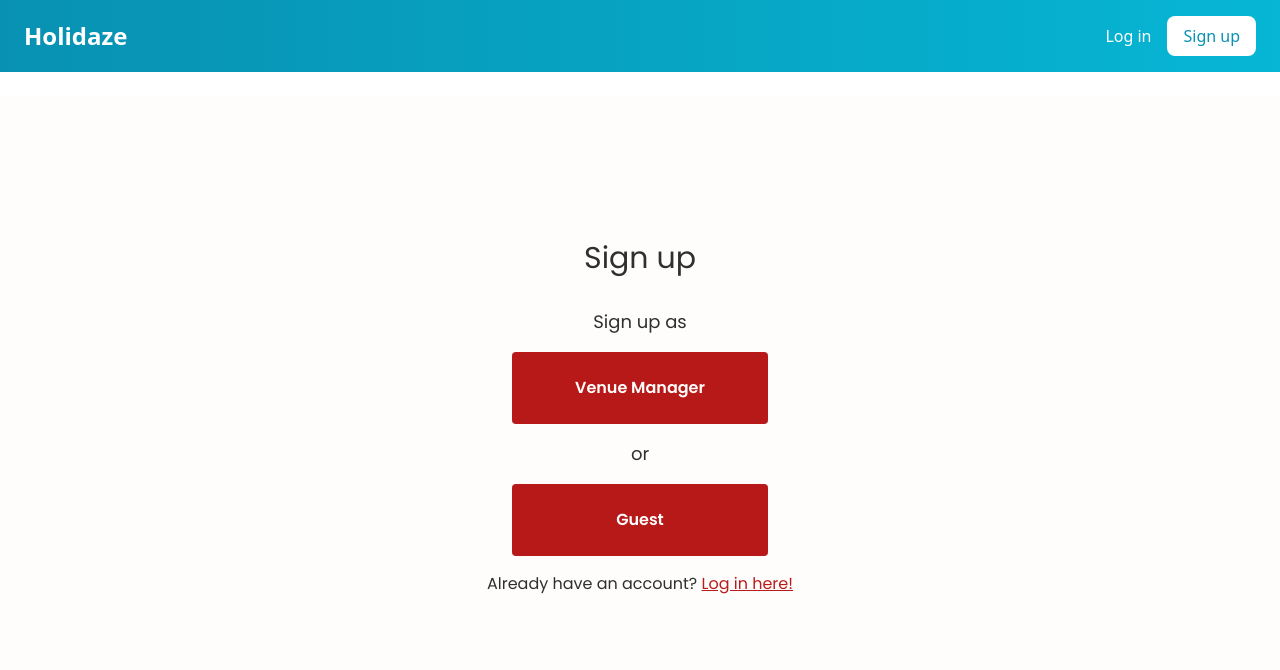
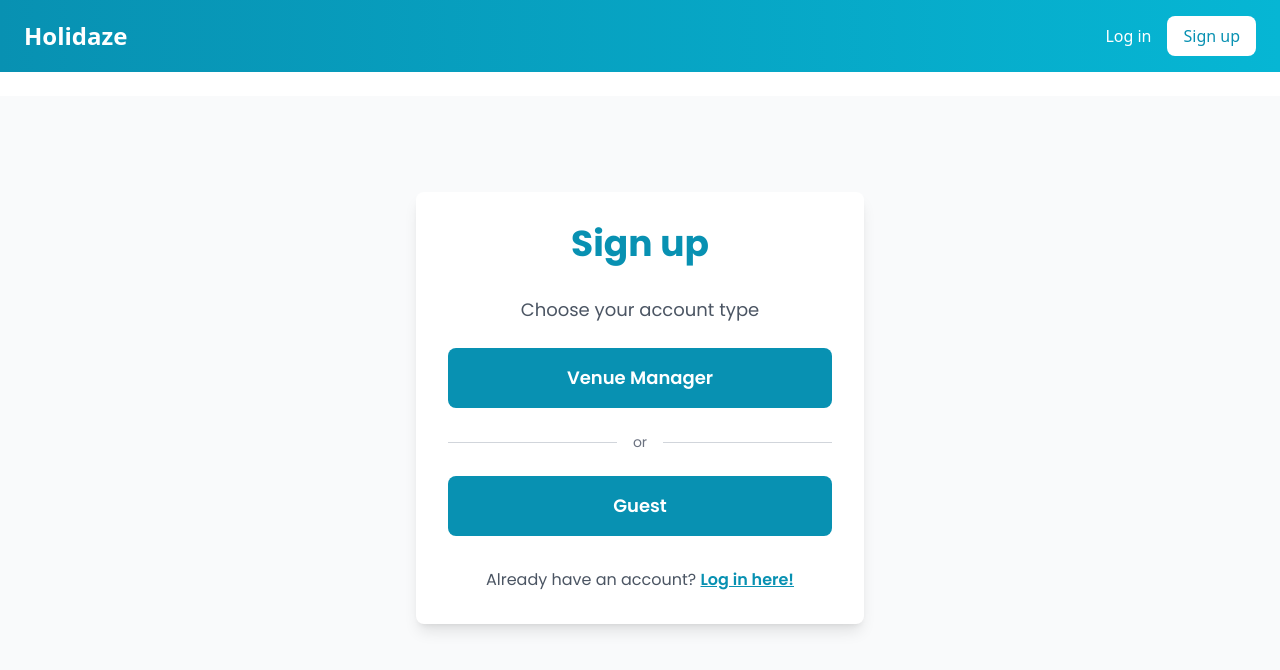
Before and after one commit to Bavy89/Holidaze, a React (Vite) app: page /signup in a window 1280 px wide. Shown: the top 670 px of the page. Built offline with nearby package versions, Linux system fonts and the light colour scheme.

Commit message:
Update SignUpPage.jsx

```diff
--- a/src/pages/SignUpPage.jsx
+++ b/src/pages/SignUpPage.jsx
@@ -55,124 +55,132 @@ const SignUpPage = () => {
 
   if (isSelectPage) {
     return (
-      <div className="flex flex-col items-center min-h-screen pt-36">
-        <h1 className="text-3xl text-text mb-8">Sign up</h1>
+      <div className="flex flex-col items-center min-h-screen pt-24 bg-gray-50">
+        <div className="w-full max-w-md p-8 bg-white rounded-lg shadow-lg">
+          <h1 className="text-4xl font-bold text-center text-cyan-600 mb-8">Sign up</h1>
 
-        <p className="text-lg mb-4 text-text">Sign up as</p>
+          <p className="text-lg mb-6 text-center text-gray-600">Choose your account type</p>
 
           <Link
             onClick={() => {
               setIsSelectPage(false);
               setIsVenueManger(true);
             }}
-          className="w-64 py-6 mb-4 bg-main-red text-background rounded font-semibold text-center"
+            className="w-full py-4 mb-6 bg-cyan-600 text-white rounded-lg font-semibold text-center hover:bg-cyan-700 transition-all duration-200 transform hover:-translate-y-1 hover:shadow-md flex items-center justify-center space-x-2"
           >
-          Venue Manager
+            <span className="text-lg">Venue Manager</span>
           </Link>
 
-        <p className="text-lg mb-4 text-text">or</p>
+          <div className="relative flex items-center justify-center mb-6">
+            <div className="border-t border-gray-300 w-full"></div>
+            <span className="bg-white px-4 text-gray-500 text-sm">or</span>
+            <div className="border-t border-gray-300 w-full"></div>
+          </div>
 
           <button
             onClick={() => {
               setIsSelectPage(false);
               setIsVenueManger(false);
             }}
-          className="w-64 py-6 mb-4 bg-main-red text-background rounded font-semibold text-center"
+            className="w-full py-4 mb-8 bg-cyan-600 text-white rounded-lg font-semibold text-center hover:bg-cyan-700 transition-all duration-200 transform hover:-translate-y-1 hover:shadow-md flex items-center justify-center space-x-2"
           >
-          Guest
+            <span className="text-lg">Guest</span>
           </button>
 
-        <p className="text-text">
+          <p className="text-center text-gray-600">
             Already have an account?{" "}
             <Link
               to="/login"
-            className="text-red-700 underline hover:text-red-800"
+              className="text-cyan-600 font-semibold hover:text-cyan-700 underline"
             >
               Log in here!
             </Link>
           </p>
         </div>
+      </div>
     );
   } else {
     return (
-      <div className="flex flex-col items-center min-h-screen p-6 pt-36">
-        <h1 className="text-3xl text-text mb-8">Sign up</h1>
+      <div className="flex flex-col items-center min-h-screen p-6 pt-24 bg-gray-50">
+        <div className="w-full max-w-md p-8 bg-white rounded-lg shadow-lg">
+          <h1 className="text-4xl font-bold text-center text-cyan-600 mb-8">Sign up</h1>
 
           <form
             onSubmit={handleSubmit(onSubmit)}
-          className="w-full max-w-sm space-y-4"
+            className="space-y-6"
           >
             <div>
-            <label className="block text-text text-sm font-medium mb-1">
+              <label className="block text-gray-700 text-sm font-semibold mb-2">
                 Full name
               </label>
               <input
                 type="text"
                 {...register("fullName")}
                 placeholder="John Doe"
-              className="w-full border border-gray-300 rounded px-3 py-2 text-text"
+                className="w-full px-4 py-3 rounded-lg border border-gray-300 focus:border-cyan-500 focus:ring-2 focus:ring-cyan-200 focus:outline-none transition-all duration-200"
               />
-            <p className="text-red-500 text-sm">{errors.fullName?.message}</p>
+              <p className="mt-1 text-red-500 text-sm">{errors.fullName?.message}</p>
             </div>
 
             <div>
-            <label className="block text-text text-sm font-medium mb-1">
+              <label className="block text-gray-700 text-sm font-semibold mb-2">
                 Email
               </label>
               <input
                 type="email"
                 {...register("email")}
                 placeholder="John@stud.noroff.no"
-              className="w-full border border-gray-300 rounded px-3 py-2 text-text"
+                className="w-full px-4 py-3 rounded-lg border border-gray-300 focus:border-cyan-500 focus:ring-2 focus:ring-cyan-200 focus:outline-none transition-all duration-200"
               />
-            <p className="text-red-500 text-sm">{errors.email?.message}</p>
+              <p className="mt-1 text-red-500 text-sm">{errors.email?.message}</p>
             </div>
 
             <div>
-            <label className="block text-text text-sm font-medium mb-1">
+              <label className="block text-gray-700 text-sm font-semibold mb-2">
                 Password
               </label>
               <input
                 type="password"
                 {...register("password")}
                 placeholder="********"
-              className="w-full border border-gray-300 rounded px-3 py-2 text-text"
+                className="w-full px-4 py-3 rounded-lg border border-gray-300 focus:border-cyan-500 focus:ring-2 focus:ring-cyan-200 focus:outline-none transition-all duration-200"
               />
-            <p className="text-red-500 text-sm">{errors.password?.message}</p>
+              <p className="mt-1 text-red-500 text-sm">{errors.password?.message}</p>
             </div>
 
             <div>
-            <label className="block text-text text-sm font-medium mb-1">
+              <label className="block text-gray-700 text-sm font-semibold mb-2">
                 Confirm password
               </label>
               <input
                 type="password"
                 {...register("confirmPassword")}
                 placeholder="********"
-              className="w-full border border-gray-300 rounded px-3 py-2 text-text"
+                className="w-full px-4 py-3 rounded-lg border border-gray-300 focus:border-cyan-500 focus:ring-2 focus:ring-cyan-200 focus:outline-none transition-all duration-200"
               />
-            <p className="text-red-500 text-sm">
+              <p className="mt-1 text-red-500 text-sm">
                 {errors.confirmPassword?.message}
               </p>
             </div>
 
             <button
               type="submit"
-            className="w-full bg-main-red text-background py-2 rounded font-semibold hover:bg-red-800 transition"
+              className="w-full py-4 bg-cyan-600 text-white rounded-lg font-semibold hover:bg-cyan-700 transition-all duration-200 transform hover:-translate-y-1 hover:shadow-md"
             >
               Sign up
             </button>
           </form>
 
-        <p className="text-text mt-4">
+          <p className="text-center text-gray-600 mt-6">
             Already have an account?{" "}
             <Link
               to="/login"
-            className="text-main-red underline hover:text-red-800"
+              className="text-cyan-600 font-semibold hover:text-cyan-700 underline"
             >
               Log in here!
             </Link>
           </p>
+        </div>
       </div>
     );
   }
```
Lines whose indentation alone changed are shown as unchanged.
